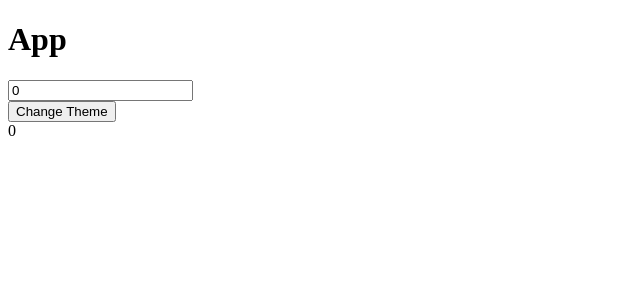
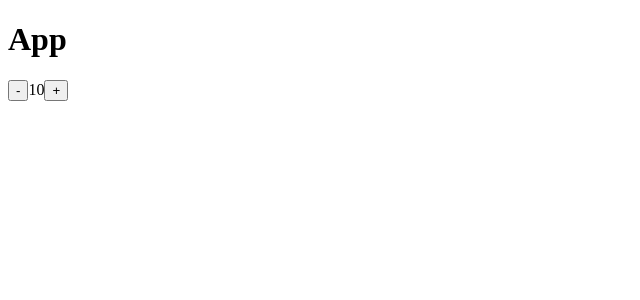
Before and after one commit to couldyouhearme/React-Hooks_practice, a React (Create React App) app: page / in a window 1280 px wide. Shown: the top 300 px of the page, without its empty margins (0-640 px from the left). Built offline with nearby package versions, Linux system fonts and the light colour scheme.

Commit message:
add Counter_useReducer

```diff
--- a/src/App.js
+++ b/src/App.js
@@ -1,11 +1,11 @@
 import React from 'react'
-import ThemeChange_useMemo from './ThemeChange_useMemo'
+import Counter from './useReducer/Counter.js'
 
 export default function App() {
     return (
         <div>
             <h1>App</h1>
-            <ThemeChange_useMemo />
+            <Counter />
         </div>
     )
 }
--- /dev/null
+++ b/src/useReducer/Counter.js
@@ -0,0 +1,35 @@
+import React, { useState, useReducer } from 'react'
+
+const reducer = (state, action) => {
+    switch (action.type) {
+        case 'add':
+            return { count: state.count + 1 }
+        case 'sub':
+            return { count: state.count - 1 }
+        default:
+            return state
+    }
+}
+
+const Counter = () => {
+    const [state, dispatch] = useReducer(reducer, { count: 10 })
+
+
+    const add = () => {
+        dispatch({ type: 'add' })
+    }
+
+    const sub = () => {
+        dispatch({ type: 'sub' })
+    }
+
+    return (
+        <>
+            <button onClick={sub}>-</button>
+            <span>{state.count}</span>
+            <button onClick={add}>+</button>
+        </>
+    )
+}
+
+export default Counter
```
Also changed, not shown: src/useContext/index.js (added, +7 -0 lines), src/useMemo/ThemeChange_useMemo.js (renamed from src/ThemeChange_useMemo.js), 1 other file (tests, documents, lock files or other folders).
